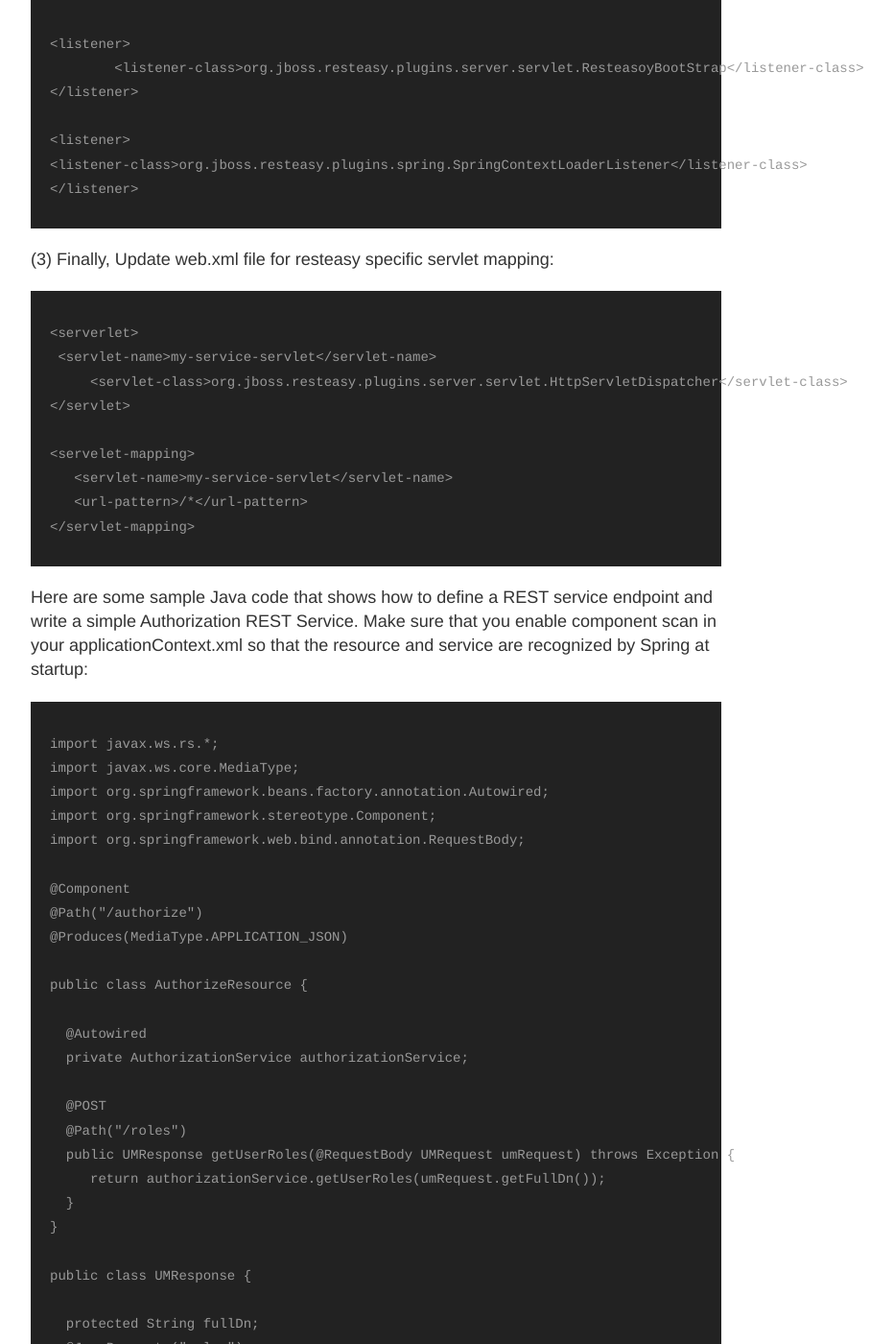
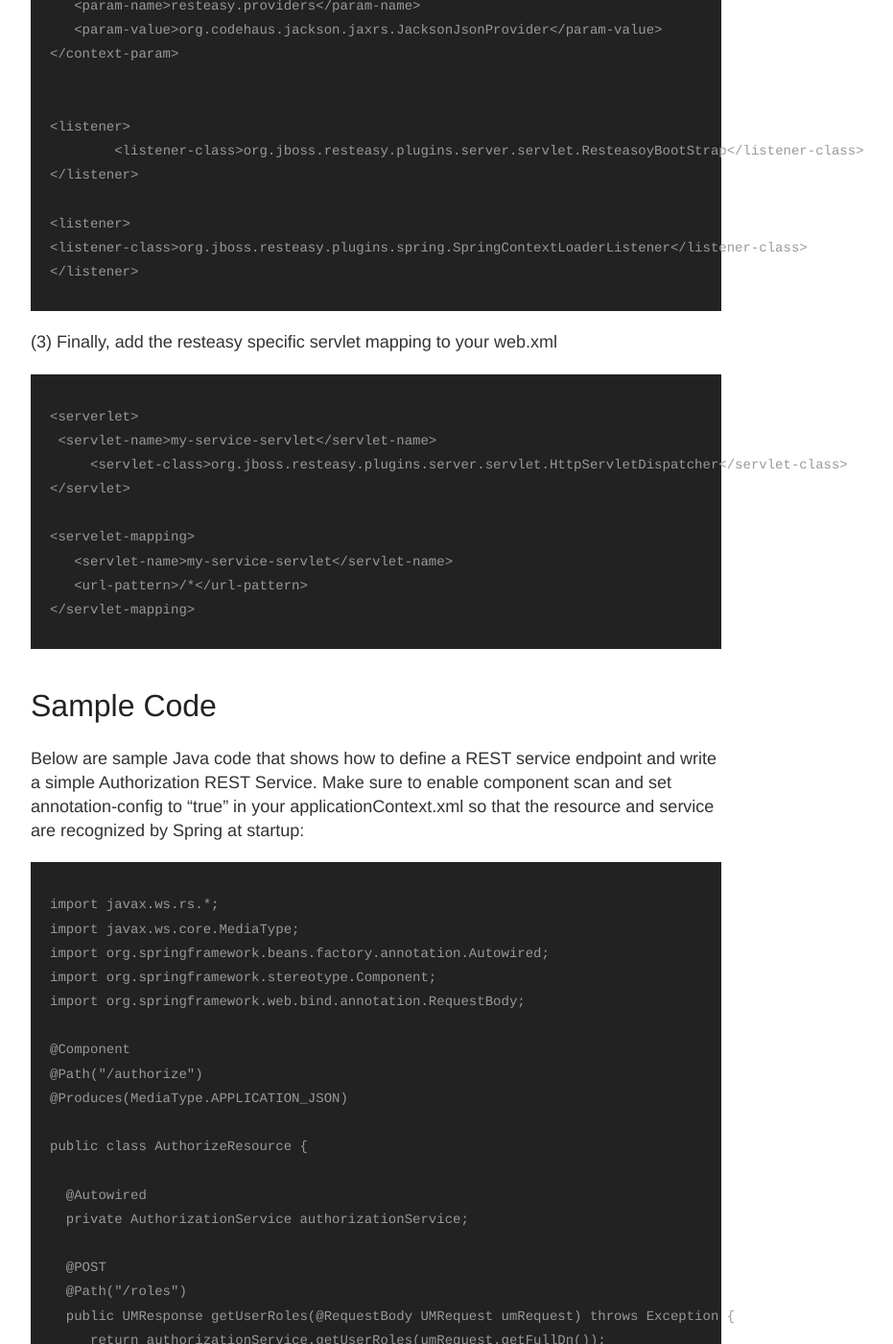
Before and after one commit to madelineli/Tech-Notebook.github.io, a Jekyll site: the page built from _posts/2014-09-11-RESTEasy.md, in a window 1280 px wide and 1400 px high, scrolled down 1564 px. Shown: the whole window at 96% size, without its empty margins (248-1179 px from the left). Built offline with Jekyll 4.4.1, drawn with Linux system fonts in a browser that asks for light colours; some of the changed text lies outside the part shown.

Commit message:
More styling added

```diff
--- a/_posts/2014-09-11-RESTEasy.md
+++ b/_posts/2014-09-11-RESTEasy.md
@@ -57,7 +60,7 @@ RESTEasy is JBOSS provided implementation of JAX-RS specification.
     </listener>
 
 
-(3) Finally, Update web.xml file for resteasy specific servlet mapping:
+(3) Finally, add the resteasy specific servlet mapping to your web.xml
 
     <serverlet>
 	 <servlet-name>my-service-servlet</servlet-name>
@@ -70,8 +73,10 @@ RESTEasy is JBOSS provided implementation of JAX-RS specification.
     </servlet-mapping>
 
 
+Sample Code
+===========
 
-Here are some sample Java code that shows how to define a REST service endpoint and write a simple Authorization REST Service. Make sure that you enable component scan in your applicationContext.xml so that the resource and service are recognized by Spring at startup:
+Below are sample Java code that shows how to define a REST service endpoint and write a simple Authorization REST Service. Make sure to enable component scan and set annotation-config to "true" in your applicationContext.xml so that the resource and service are recognized by Spring at startup:
 
 
 
@@ -113,8 +118,11 @@ Here are some sample Java code that shows how to define a REST service endpoint
 
     }
 
+Customization
+=============
+
 In some cases, you may wish to customize how a JSON object should be serialized.
-The example below creates a custom Jackson JSON provider that serializes date objects into "yyy-mm-dd'Z'" date format and to skip serialize null values. To utilize this, you just need to specify this class in your web.xml.
+The example below creates a custom Jackson JSON provider that serializes date objects into "yyyy-mm-dd'Z'" date format and skips serialization of null values. To utilize this, specify this class in the context-param in your web.xml.
 
 
     import org.codehaus.jackson.jaxrs.JacksonJsonProvider;
```
Also changed, not shown: other parts of _posts/2014-09-11-RESTEasy.md (+3 -0 lines).
